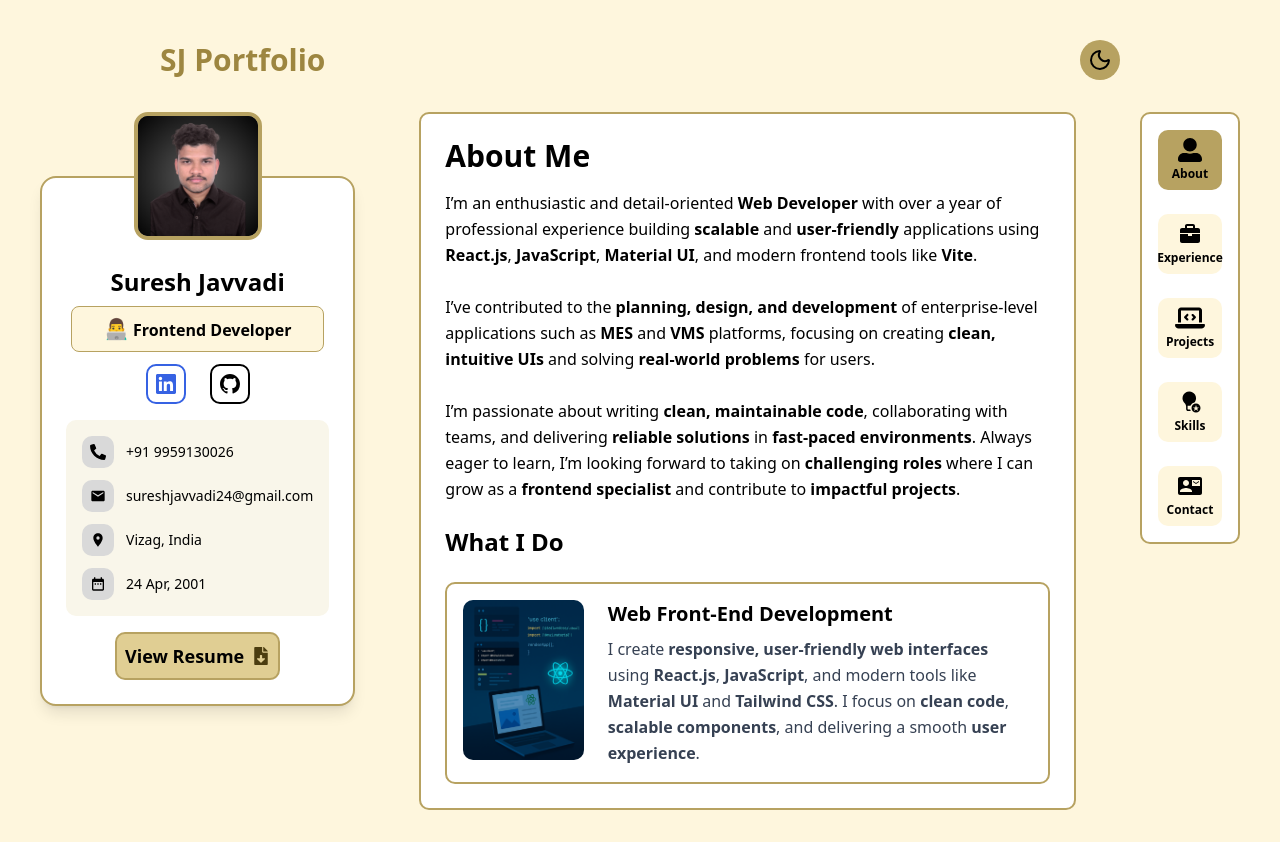
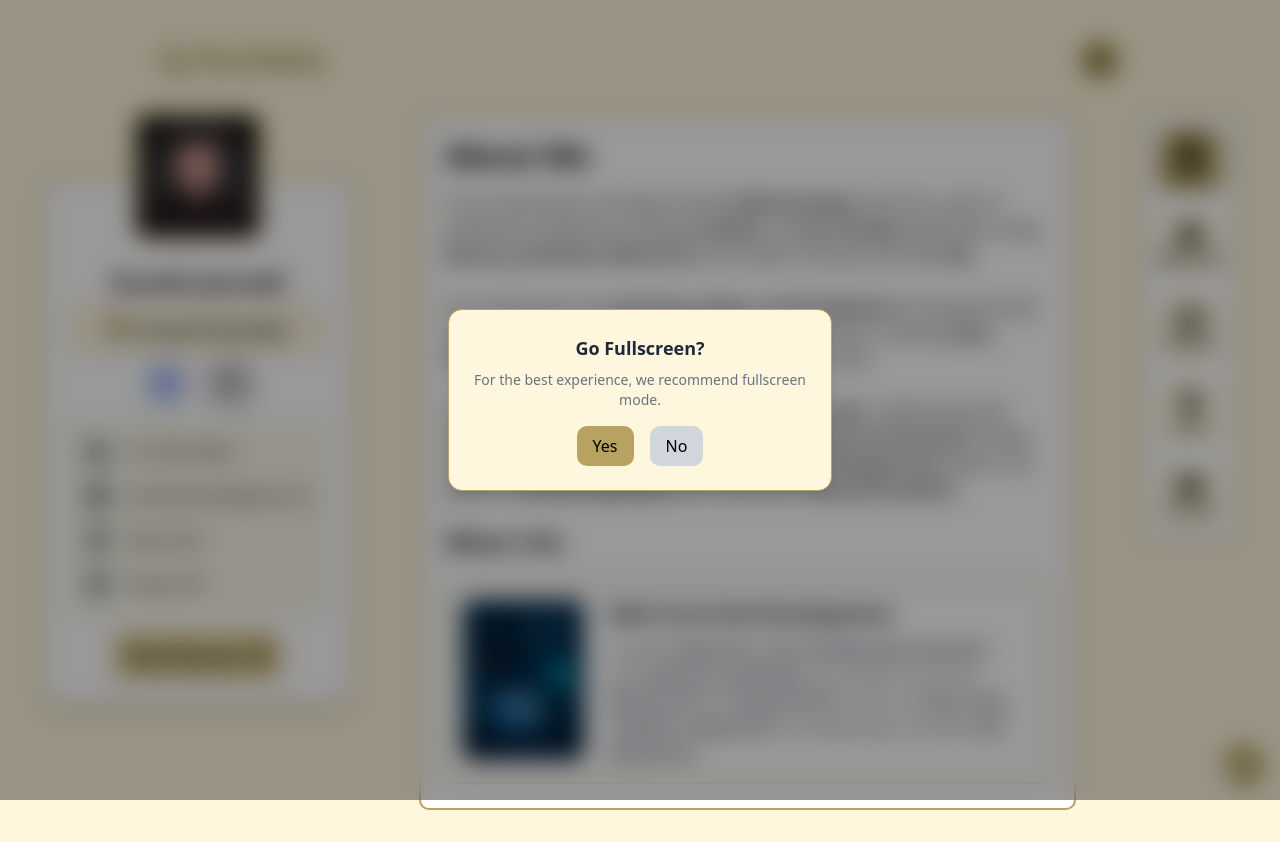
Before and after one commit to suresh-javvadi/sj-portfolio, a React (Vite) app: page / in a window 1280 px wide. Built offline with nearby package versions, Linux system fonts and the light colour scheme.

Commit message:
feat: add fullscreen toggle, double-tap support, and first-visit overlay prompt

```diff
--- a/index.html
+++ b/index.html
@@ -5,6 +5,31 @@
     <link rel="icon" type="image/svg+xml" href="/sj_tab_icon.png" />
     <meta name="viewport" content="width=device-width, initial-scale=1.0" />
     <title>SJ Portfolio</title>
+
+    <style>
+      :root {
+        --bg-main: #fef6dd;
+        --text-main: black;
+      }
+
+      .dark {
+        --bg-main: #1e1e1e;
+        --text-main: white;
+      }
+
+      html,
+      body {
+        margin: 0;
+        padding: 0;
+        background: var(--bg-main);
+        color: var(--text-main);
+        height: 100%;
+      }
+
+      body {
+        overflow-x: hidden;
+      }
+    </style>
 
     <script>
       (() => {
--- a/src/App.jsx
+++ b/src/App.jsx
@@ -1,8 +1,13 @@
 import React from "react";
 import AppRoutes from "./routes/AppRoutes";
+import FullScreenWrapper from "./components/FullScreeenWrapper";
 
 const App = () => {
-  return <AppRoutes />;
+  return (
+    <FullScreenWrapper>
+      <AppRoutes />
+    </FullScreenWrapper>
+  );
 };
 
 export default App;
--- /dev/null
+++ b/src/components/FullScreeenWrapper.jsx
@@ -0,0 +1,127 @@
+import React, { useEffect, useState } from "react";
+import { motion, AnimatePresence } from "framer-motion";
+
+const FullScreenWrapper = ({ children }) => {
+  const [showPrompt, setShowPrompt] = useState(false);
+  const [isReady, setIsReady] = useState(false);
+  const [isTransitioning, setIsTransitioning] = useState(false);
+  const [animating, setAnimating] = useState(false);
+
+  useEffect(() => {
+    const savedChoice = localStorage.getItem("fullscreenChoice");
+    if (!savedChoice || savedChoice === "no") setShowPrompt(true);
+
+    const timer = setTimeout(() => setIsReady(true), 50);
+    return () => clearTimeout(timer);
+  }, []);
+
+  const enterFullScreen = async () => {
+    setShowPrompt(false);
+    setAnimating(true);
+
+    setTimeout(async () => {
+      try {
+        setIsTransitioning(true);
+
+        const elem = document.documentElement;
+        if (elem.requestFullscreen) await elem.requestFullscreen();
+        else if (elem.webkitRequestFullscreen)
+          await elem.webkitRequestFullscreen();
+        else if (elem.msRequestFullscreen) await elem.msRequestFullscreen();
+
+        setTimeout(() => setIsTransitioning(false), 150);
+      } catch (err) {
+        console.log("Fullscreen request failed:", err);
+        setIsTransitioning(false);
+      }
+
+      localStorage.setItem("fullscreenChoice", "yes");
+      setShowPrompt(false);
+      setAnimating(false);
+    }, 500);
+  };
+
+  const skipFullScreen = () => {
+    localStorage.setItem("fullscreenChoice", "no");
+    setShowPrompt(false);
+  };
+
+  return (
+    <>
+      <AnimatePresence>
+        {isTransitioning && (
+          <motion.div
+            className="fixed inset-0 bg-black z-[100]"
+            initial={{ opacity: 0 }}
+            animate={{ opacity: 1 }}
+            exit={{ opacity: 0 }}
+            transition={{ duration: 0.15 }}
+          />
+        )}
+      </AnimatePresence>
+
+      <AnimatePresence>
+        {showPrompt && (
+          <motion.div
+            className="fixed inset-0 flex items-center justify-center bg-black/40 backdrop-blur-md z-100"
+            initial={{ opacity: 0 }}
+            animate={{ opacity: 1 }}
+            exit={{ opacity: 0 }}
+          >
+            <motion.div
+              className="bg-[var(--bg-main)] p-6 rounded-xl shadow-lg text-center max-w-sm w-full border border-[var(--border-main)]"
+              initial={{ scale: 0.9, opacity: 0 }}
+              animate={{ scale: 1, opacity: 1 }}
+              exit={{ scale: 0.9, opacity: 0 }}
+              transition={{ duration: 0.3, ease: "easeOut" }}
+            >
+              <h2 className="text-lg font-semibold text-gray-800 dark:text-white">
+                Go Fullscreen?
+              </h2>
+              <p className="text-sm text-gray-500 dark:text-gray-300 mt-2">
+                For the best experience, we recommend fullscreen mode.
+              </p>
+              <div className="flex gap-4 justify-center mt-4">
+                <button
+                  onClick={enterFullScreen}
+                  className="bg-[var(--bg-hlt)] hover:bg-[var(--bg-hlt-hover)] px-4 py-2 rounded-lg transition-all duration-200"
+                >
+                  Yes
+                </button>
+                <button
+                  onClick={skipFullScreen}
+                  className="bg-gray-300 dark:bg-gray-700 hover:bg-gray-400 dark:hover:bg-gray-600 px-4 py-2 rounded-lg transition-all duration-200"
+                >
+                  No
+                </button>
+              </div>
+            </motion.div>
+          </motion.div>
+        )}
+      </AnimatePresence>
+
+      <AnimatePresence>
+        {animating && (
+          <motion.div
+            className="fixed inset-0 bg-[var(--bg-main)]/80 z-[150]"
+            initial={{ scale: 0, borderRadius: "50%" }}
+            animate={{ scale: 3, borderRadius: "0%" }}
+            exit={{ opacity: 0 }}
+            transition={{ duration: 0.5, ease: "easeInOut" }}
+          />
+        )}
+      </AnimatePresence>
+
+      <motion.div
+        className="min-h-screen"
+        initial={{ opacity: 0 }}
+        animate={{ opacity: isReady ? 1 : 0 }}
+        transition={{ duration: 0.4 }}
+      >
+        {children}
+      </motion.div>
+    </>
+  );
+};
+
+export default FullScreenWrapper;
--- a/src/components/Header.jsx
+++ b/src/components/Header.jsx
@@ -1,13 +1,31 @@
 import React from "react";
 import { AnimatedThemeToggler } from "@/components/magicui/animated-theme-toggler";
+import { Maximize2, Minimize2 } from "lucide-react";
 
-const Header = () => {
+const Header = ({ isMobile, isFullScreen, toggleFullscreen }) => {
   return (
     <header className="flex justify-between items-center w-full py-2 px-8 sm:px-12 lg:px-30 gap-4 sm:gap-0">
       <h1 className="text-2xl sm:text-3xl font-bold text-[#9D8640] text-center sm:text-left">
         SJ Portfolio
       </h1>
-      <AnimatedThemeToggler className="p-2 rounded-full bg-[#B7A261] hover:scale-105 transition" />
+
+      <div className="flex items-center gap-3">
+        <AnimatedThemeToggler className="p-2 rounded-full bg-[#B7A261] hover:scale-105 transition" />
+
+        {isMobile && (
+          <button
+            onClick={toggleFullscreen}
+            className="p-2 rounded-full bg-[#B7A261] hover:scale-105 transition"
+            title={isFullScreen ? "Exit Fullscreen" : "Go Fullscreen"}
+          >
+            {isFullScreen ? (
+              <Minimize2 className="w-5 h-5 text-white" />
+            ) : (
+              <Maximize2 className="w-5 h-5 text-white" />
+            )}
+          </button>
+        )}
+      </div>
     </header>
   );
 };
--- a/src/layout/AppLayout.jsx
+++ b/src/layout/AppLayout.jsx
@@ -1,25 +1,63 @@
-import React from "react";
+import React, { useEffect, useState } from "react";
 import { Outlet } from "react-router";
 import ProfileCard from "../components/ProfileCard";
 import Header from "../components/Header";
 import NavBar from "../components/NavBar";
+import { Maximize2, Minimize2 } from "lucide-react";
+import useIsMobile from "@/hooks/useIsMobile";
 
 const AppLayout = () => {
+  const isMobile = useIsMobile();
+  const [isFullScreen, setIsFullScreen] = useState(false);
+
+  useEffect(() => {
+    const handleFullscreenChange = () =>
+      setIsFullScreen(Boolean(document.fullscreenElement));
+
+    const handleDoubleClick = async () => {
+      try {
+        if (!document.fullscreenElement)
+          await document.documentElement.requestFullscreen();
+        else await document.exitFullscreen();
+      } catch (err) {
+        console.error("Fullscreen toggle failed:", err);
+      }
+    };
+
+    document.addEventListener("dblclick", handleDoubleClick);
+    document.addEventListener("fullscreenchange", handleFullscreenChange);
+
+    return () => {
+      document.removeEventListener("dblclick", handleDoubleClick);
+      document.removeEventListener("fullscreenchange", handleFullscreenChange);
+    };
+  }, []);
+
+  const toggleFullscreen = async () => {
+    try {
+      if (!document.fullscreenElement)
+        await document.documentElement.requestFullscreen();
+      else await document.exitFullscreen();
+    } catch (err) {
+      console.error("Fullscreen toggle failed:", err);
+    }
+  };
+
   return (
+    <>
       <div className="min-h-screen bg-[var(--bg-main)] text-[var(--text-main)] py-6 md:py-8 md:px-10">
-      <Header />
+        <Header
+          isMobile={isMobile}
+          isFullScreen={isFullScreen}
+          toggleFullscreen={toggleFullscreen}
+        />
 
         <div className="flex flex-col items-center md:flex-row md:items-start md:justify-start gap-6 mt-6">
           <div className="w-full max-w-xs md:w-auto">
             <ProfileCard />
           </div>
 
-        <main
-          className="
-          w-full md:flex-1 px-4 md:px-10
-          pb-10 md:pb-0
-        "
-        >
+          <main className="w-full md:flex-1 px-4 md:px-10 pb-10 md:pb-0">
             <Outlet />
           </main>
 
@@ -27,7 +65,22 @@ const AppLayout = () => {
             <NavBar />
           </div>
         </div>
+
+        {!isMobile && (
+          <button
+            onClick={toggleFullscreen}
+            className="fixed bottom-4 right-4 p-2 rounded-full bg-[#B7A261] text-white shadow-lg hover:scale-105 transition flex items-center justify-center z-50"
+            title="Toggle Fullscreen"
+          >
+            {isFullScreen ? (
+              <Minimize2 className="w-6 h-6" />
+            ) : (
+              <Maximize2 className="w-6 h-6" />
+            )}
+          </button>
+        )}
       </div>
+    </>
   );
 };
 
```
Lines whose indentation alone changed are shown as unchanged.
